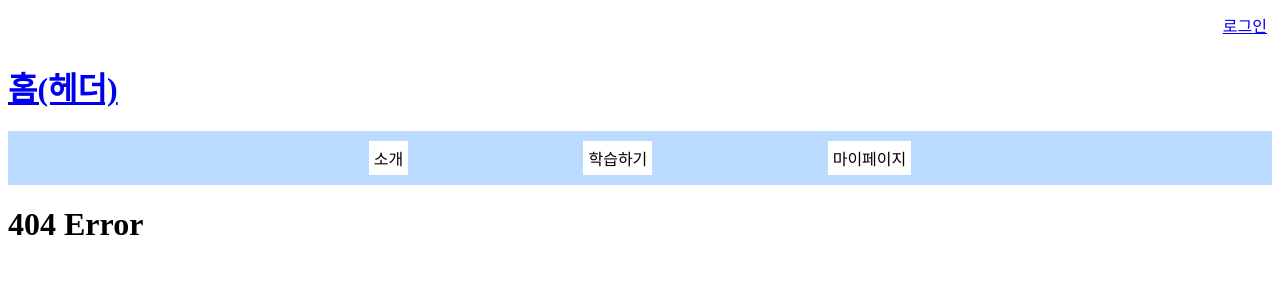
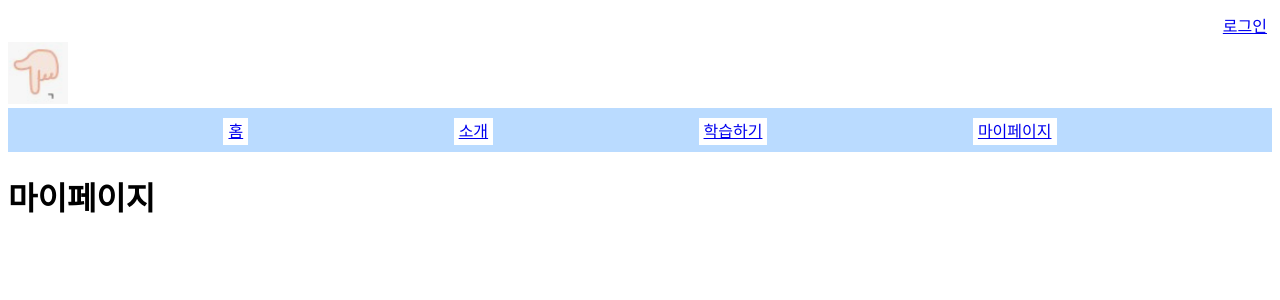
Before and after one commit to seo-yeonggwang/sign_language, a React (Create React App) app: page /mypage in a window 1280 px wide. Before the commit this address had no page. Shown: the top 300 px of the page. Built offline with nearby package versions, Linux system fonts and the light colour scheme.

Commit message:
tool bar 사이트 연결

```diff
--- a/src/App.js
+++ b/src/App.js
@@ -5,6 +5,8 @@ import Study from "./pages/Study";
 import NotFound from "./pages/NotFound";
 import Login from "./pages/Login"
 import Header from "./Header";
+import Intro from './pages/Intro';
+import Mypage from './pages/Mypage';
 
 function App() {
   return (
@@ -13,7 +15,9 @@ function App() {
         <Header />
         <Routes>
           <Route exact path="/" element={<Home/>}></Route>
+          <Route exact path="/intro" element={<Intro/>}></Route>
           <Route path="/study/*" element={<Study/>}></Route>
+          <Route exact path="/mypage" element={<Mypage/>}></Route>
           <Route path="/login/*" element={<Login/>}></Route>
           <Route path="*" element={<NotFound/>}></Route>
         </Routes>
--- a/src/Header.js
+++ b/src/Header.js
@@ -1,16 +1,15 @@
 import { Link } from 'react-router-dom';
 import Toolbar from "./Toolbar";
 import LoginButton from "./LoginButton";
+import Logo from "./images/Logo.png";
 
 function Header(props) {
     return (
         <div className="Header">
             <LoginButton/>
-            <h1>
                 <Link to="/">
-                    홈(헤더)
+                    <img src={Logo}/>
                 </Link>
-            </h1>
             <Toolbar/>
         </div>
     );
--- a/src/Toolbar.js
+++ b/src/Toolbar.js
@@ -1,7 +1,5 @@
 import React from "react";
-import { Link } from 'react-router-dom';
-import { useLocation } from 'react-router-dom';
-
+import { Link, useLocation } from 'react-router-dom';
 
 const styles = {
   container: {
@@ -9,7 +7,6 @@ const styles = {
     justifyContent: "space-evenly",
     background: "#007bff45",
     padding: "10px",
-
   },
   box: {
     padding: "5px",
@@ -19,15 +16,25 @@ const styles = {
 
 function Toolbar(props) {
   const location = useLocation();
-    if (location.pathname==="/login") return null;
+
+  if (location.pathname === "/login") return null;
+
   return (
-        <div style = {styles.container}>
-            <span></span>
+    <div style={styles.container}>
+      <Link to="/">
+        <span style={styles.box}>홈</span>
+      </Link>
+      <Link to="/intro">
         <span style={styles.box}>소개</span>
+      </Link>
+      <Link to="/study">
         <span style={styles.box}>학습하기</span>
+      </Link>
+      <Link to="/mypage">
         <span style={styles.box}>마이페이지</span>
-            <span></span>
+      </Link>
     </div>
-    )
+  );
 }
-export default Toolbar
+
+export default Toolbar;
--- /dev/null
+++ b/src/pages/Intro.js
@@ -0,0 +1,16 @@
+const styles = {
+	block: {
+		display: "block",
+	},
+    text: {
+        display: "inline-block",
+        width: "70px",
+    }
+};
+
+function Intro(props){
+    return (
+        <h1>소개글</h1>
+    )
+}
+export default Intro
--- /dev/null
+++ b/src/pages/Mypage.js
@@ -0,0 +1,16 @@
+const styles = {
+	block: {
+		display: "block",
+	},
+    text: {
+        display: "inline-block",
+        width: "70px",
+    }
+};
+
+function Mypage(props){
+    return (
+        <h1>마이페이지</h1>
+    )
+}
+export default Mypage
```
Also changed, not shown: src/images/Logo.png (added). Lines whose indentation alone changed are shown as unchanged.
